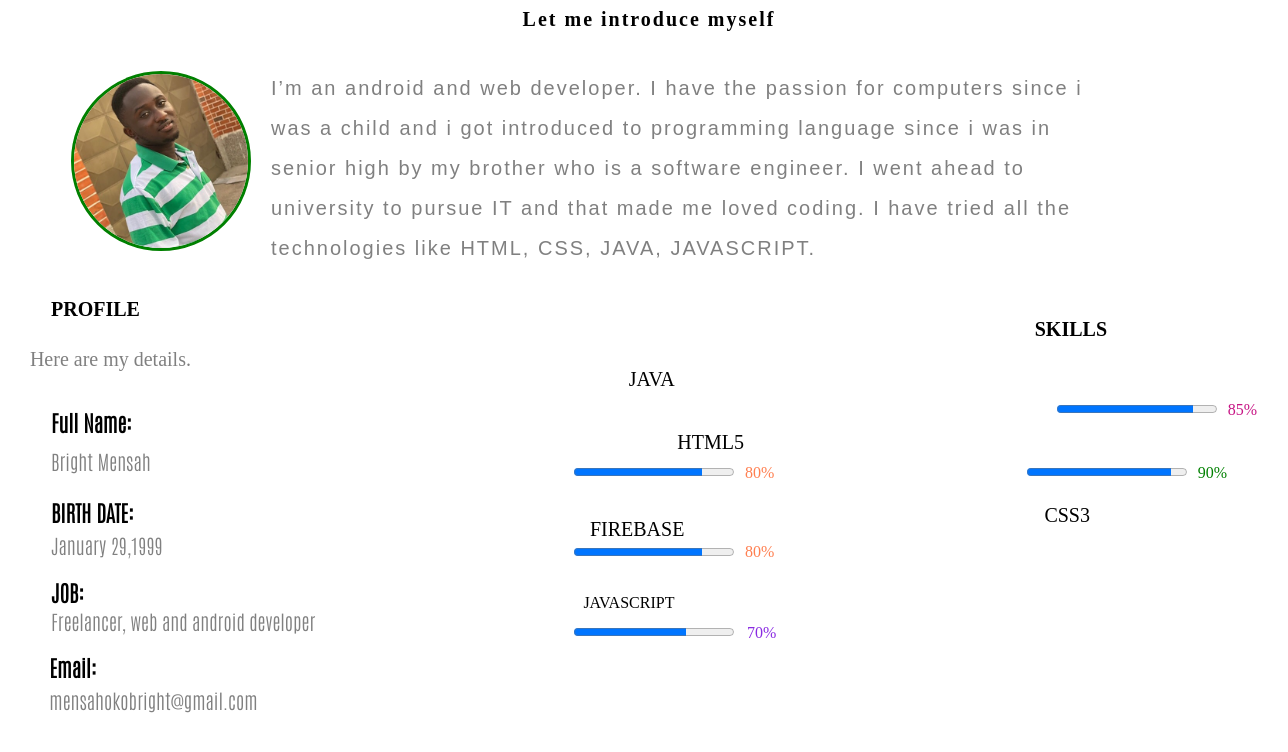
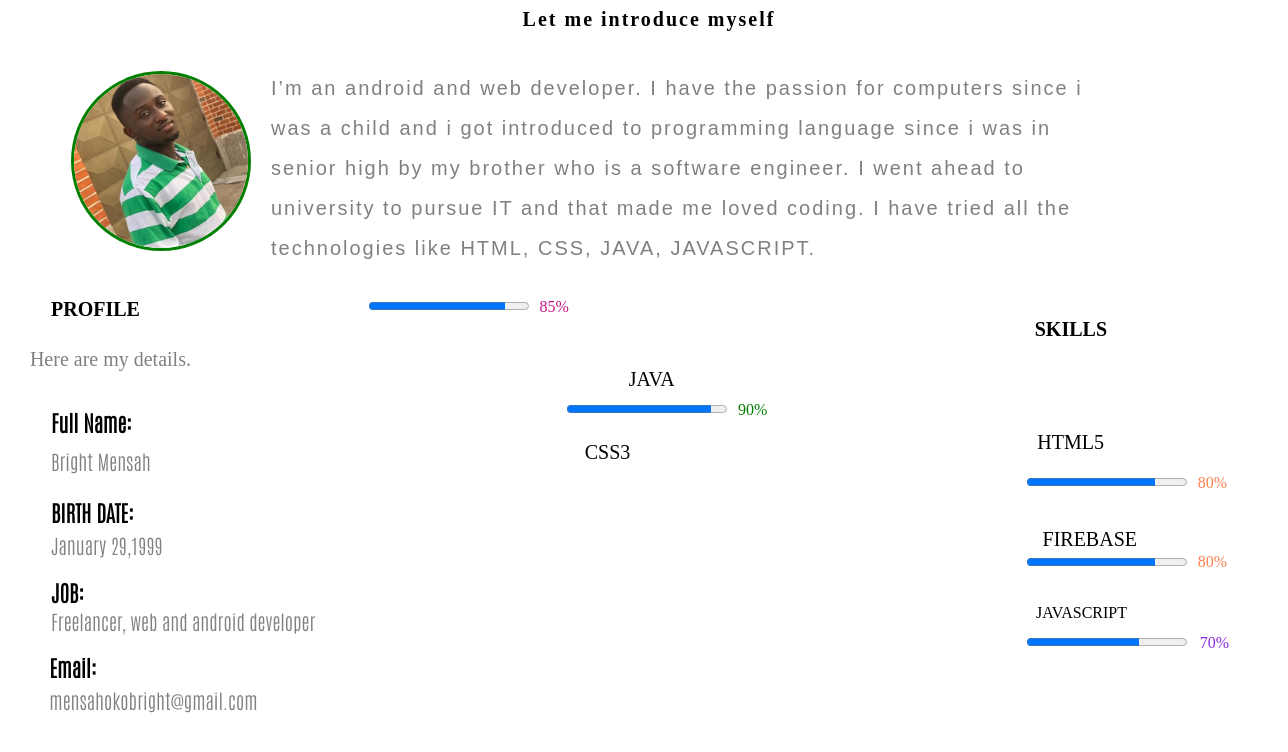
Before and after one commit to Bright-Mensah/Bright-Mensah.github.io, a plain HTML site: page index.html in a window 1536 px wide. Shown: the part 1148-1900 px from the top of the page, without its empty margins (129-1417 px from the left). Drawn offline with Linux system fonts and the light colour scheme.

Commit message:
second update

```diff
--- a/css/homeStyle.css
+++ b/css/homeStyle.css
@@ -2142,6 +2142,7 @@ for the indicator to display on the slider */
 
 }
 
+/* screens with 1320px and wider  */
 @media (min-width:1320px){
     .line{
         display: none;
@@ -2153,7 +2154,7 @@ for the indicator to display on the slider */
          margin: 30px 0px 0px 28px;
     }
     .Java_skills progress{
-        margin: 10px 190px 0px 10px;
+        margin: 10px 10px 0px 10px;
         float: right;
     }
     #Intro{
```
